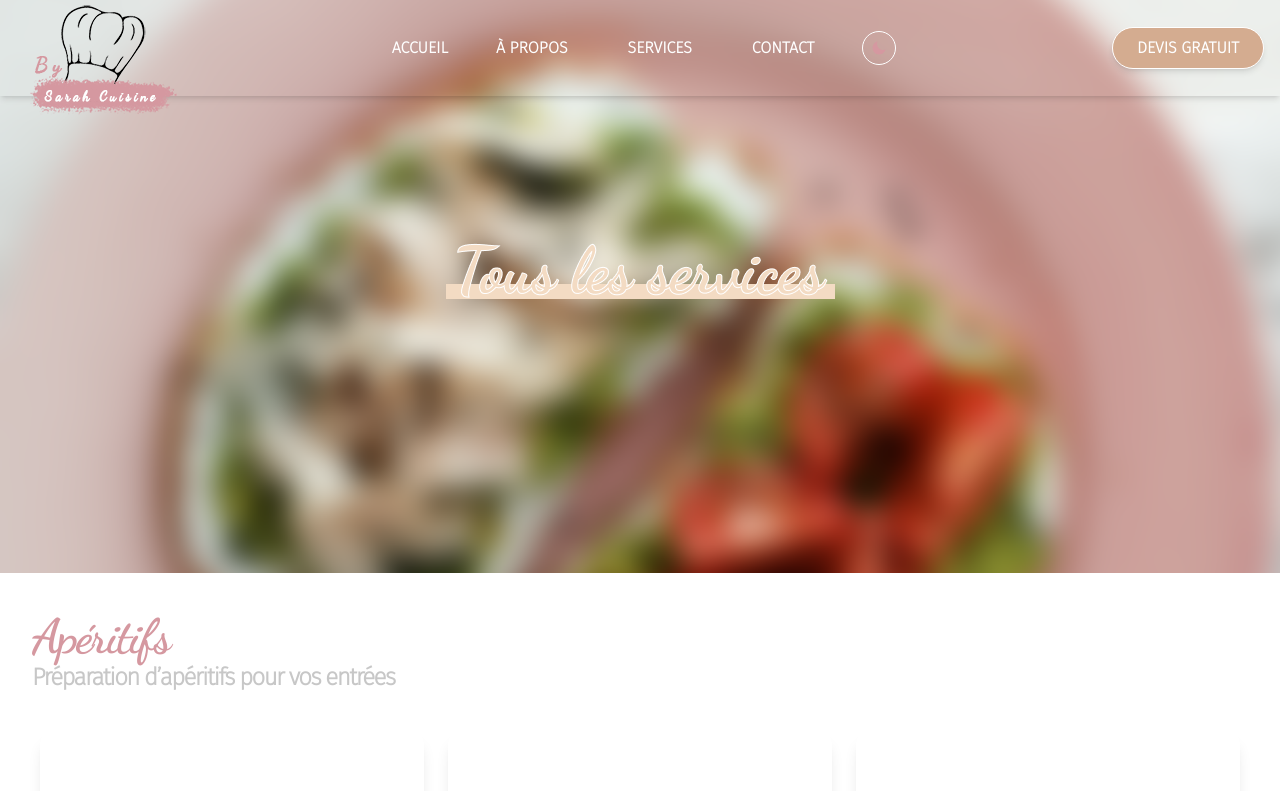
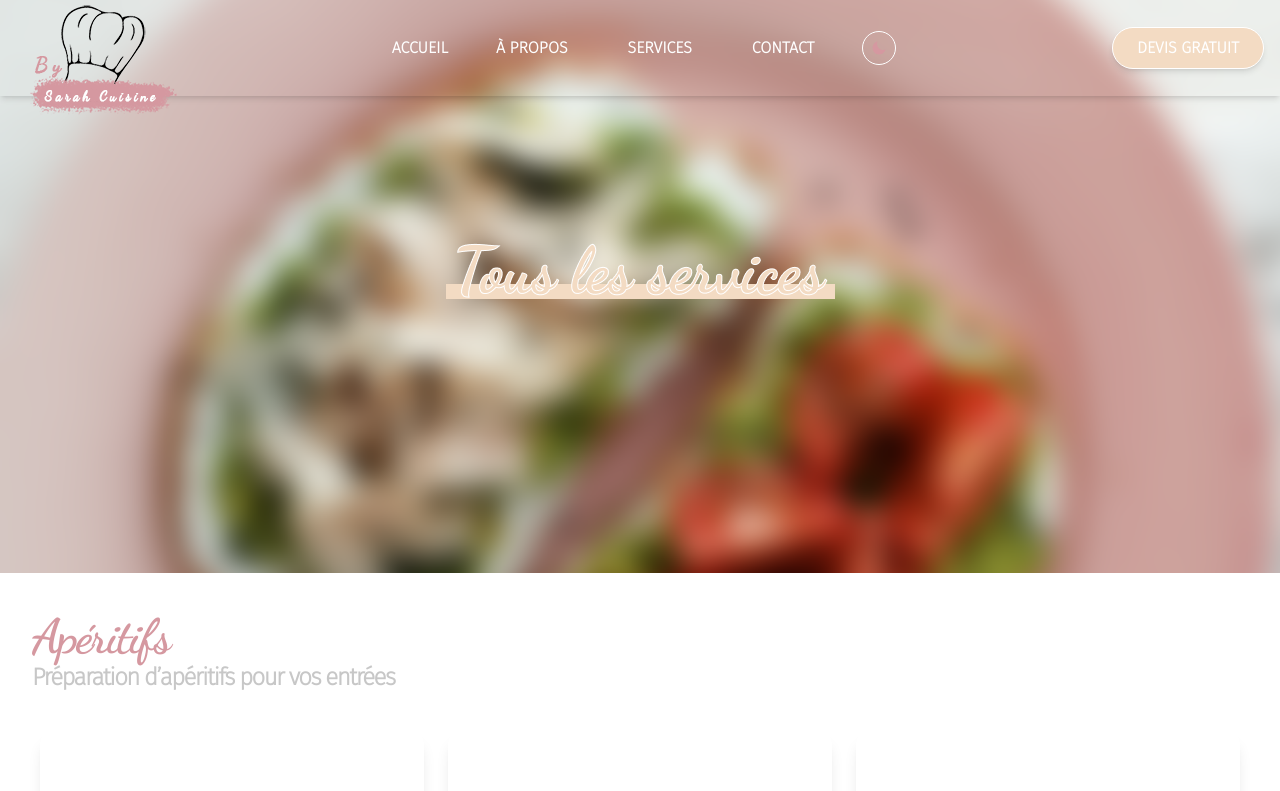
Before and after one commit to franzhopp/By-Sarah-Cuisine, a React (Vite) app: page /services in a window 1280 px wide. Shown: the top 791 px of the page. Built offline with nearby package versions, Linux system fonts and the light colour scheme.

Commit message:
[ADD] change colors

```diff
--- a/src/index.css
+++ b/src/index.css
@@ -37,7 +37,7 @@ body {
     height: 300px;
     max-width: 100%;
     display: block;
-    border-bottom: 8px solid #E9C2C2;
+    border-bottom: 8px solid #d598a0;
     background-position: center;
     background-repeat: no-repeat;
     background-size: cover;
--- a/tailwind.config.js
+++ b/tailwind.config.js
@@ -24,11 +24,11 @@ export default {
             },
 
             backgroundColor: {
-                'f3dbc3': '#d4ac90',
+                'f3dbc3': '#F3DBC3',
                 'e9c2c2': '#d598a0',
                 'd9d9d9': '#D9D9D9',
                 'efefef': '#EFEFEF',
-                '8f8f88' :'#DBDBD0',
+                '8f8f88' :'#d5d5d5',
 
             },
 
```
